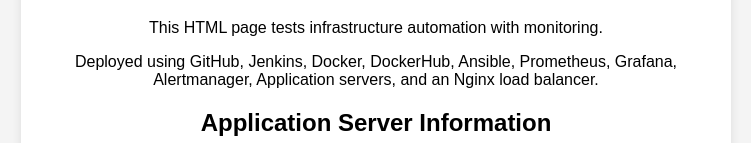
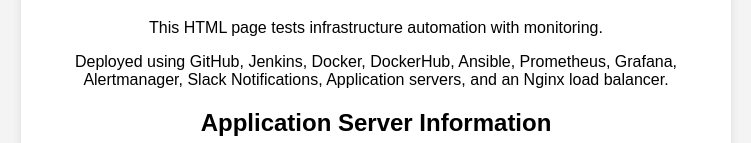
Before and after one commit to shreevdeshmukh/DevOps-Monitoring-Project-New, a plain HTML site: page index.html in a window 1280 px wide. Shown: the part 149-292 px from the top of the page, without its empty margins (264-1015 px from the left). Drawn offline with Linux system fonts and the light colour scheme.

Commit message:
Update monitoring tools listed in index.html

```diff
--- a/index.html
+++ b/index.html
@@ -40,7 +40,7 @@
 
         <p>
             Deployed using GitHub, Jenkins, Docker, DockerHub, Ansible, Prometheus, Grafana,
-            Alertmanager, Application servers, and an Nginx load balancer.
+            Alertmanager, Slack Notifications, Application servers, and an Nginx load balancer.
         </p>
 
         <h2>Application Server Information</h2>
```
